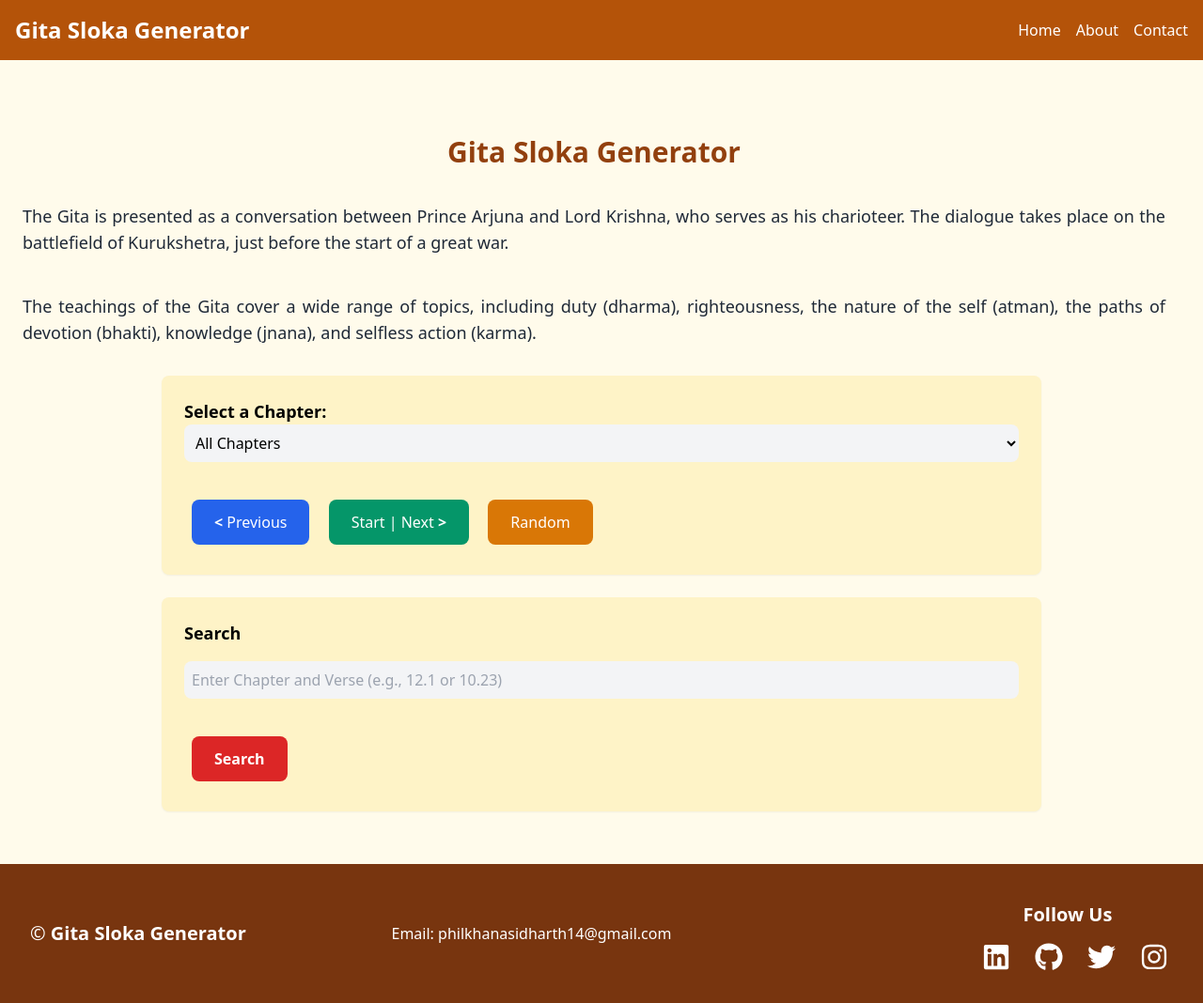
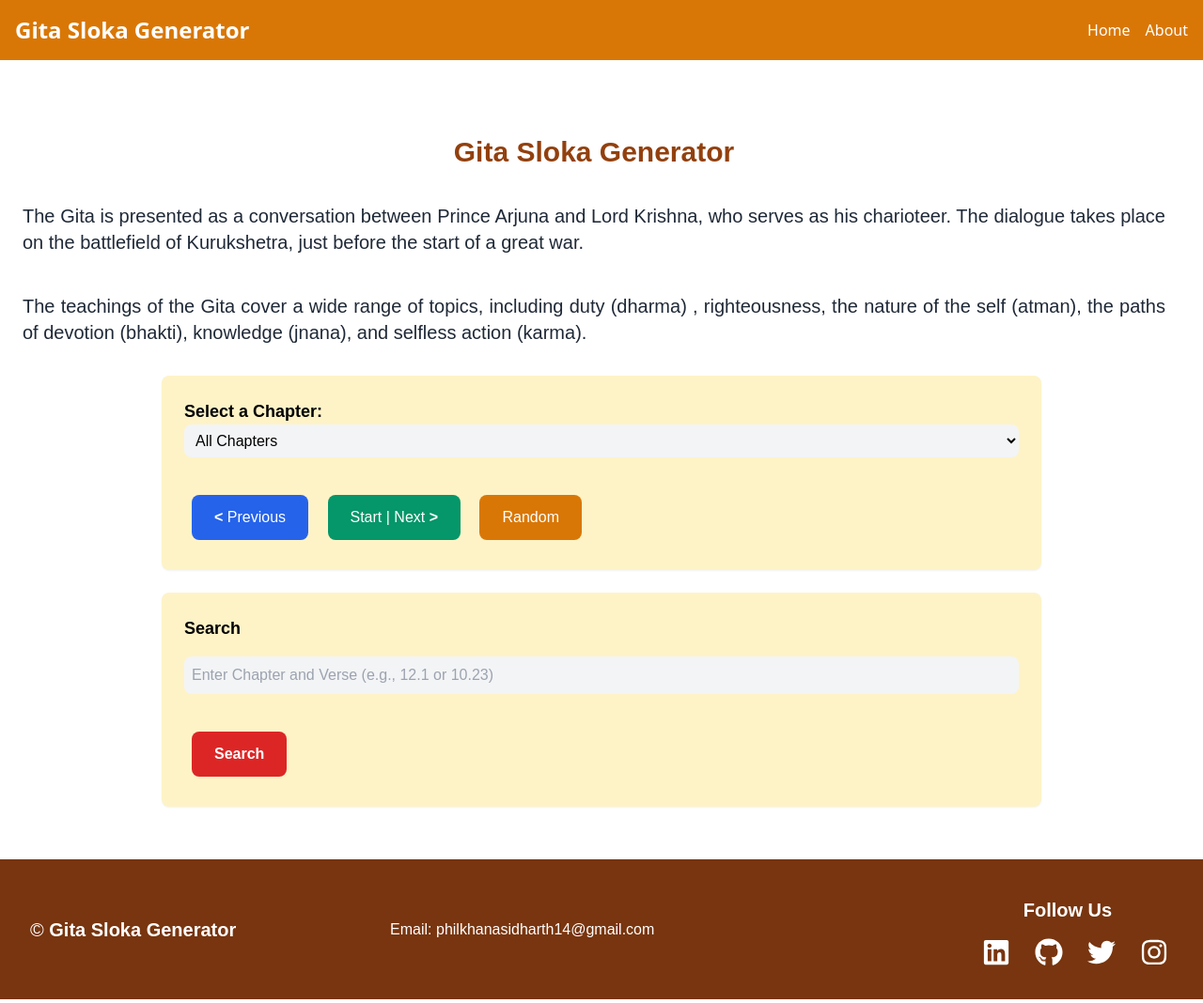
Before and after one commit to psidh/gita_generator, a plain HTML site: page index.html in a window 1280 px wide. Shown: the whole page at 94% size. Drawn offline with nearby package versions, Linux system fonts and the light colour scheme.

Commit message:
font style

```diff
--- a/index.html
+++ b/index.html
@@ -5,12 +5,26 @@
   <meta name="viewport" content="width=device-width, initial-scale=1.0">
   <link rel="icon" href="favicon.ico" type="image/x-icon">
   <title>Gita Sloka Generator</title>
+
+  <style>
+
+.font-ambit {
+    font-family: Ambit,sans-serif;
+}
+
+body {
+  font-family: 'ambit', sans-serif;
+}
+
+
+</style>
   <link rel="stylesheet" href="https://cdn.jsdelivr.net/npm/tailwindcss@2.2.16/dist/tailwind.min.css">
+
 </head>
 <body>
 
   <!-- Collapsible Navigation Bar -->
-  <nav class="bg-yellow-600 hover:bg-yellow-700 p-4">
+  <nav class="bg-yellow-600 p-4">
     <div class="container mx-auto flex items-center justify-between">
       <!-- Logo -->
       <a class="text-white text-2xl font-bold" href="index.html">Gita Sloka Generator</a>
@@ -28,7 +42,6 @@
       <div class="hidden md:flex space-x-4">
         <a class="text-white hover:text-gray-200" href="index.html">Home</a>
         <a class="text-white hover:text-gray-200" href="about.html">About</a>
-        <a class="text-white hover:text-gray-200" href="#footer">Contact</a>
       </div>
     </div>
 
@@ -36,21 +49,30 @@
     <div class="hidden md:hidden mt-4 transition-all duration-300" id="mobileMenu">
       <a class="block text-white hover:text-gray-200 py-2" href="index.html">Home</a>
       <a class="block text-white hover:text-gray-200 py-2" href="about.html">About</a>
-      <a class="block text-white hover:text-gray-200 py-2" href="#footer">Contact</a>
     </div>
   </nav>
 
   <!---------------------------------------------------------------->
 
 
-  <div class="bg-yellow-50">
+  <div class="bg-white">
     <div class="text-center sm:text-left container mx-auto flex flex-col items-center justify-center px-4 py-8 ">
-      <h1 class="mb-6 mt-6 md:mt-12 mr-4 rounded-lg p-1 text-3xl sm:static sm:mb-0 sm:pt-0 sm:text-3xl font-bold text-yellow-800 text-center  sm:w-1/2">Gita Sloka Generator</h1>
-      <h2 class="mb-6 mt-6 mr-4 rounded-lg p-2 text-lg text-justify font-light text-gray-800"> The Gita is presented as a conversation between Prince Arjuna and Lord Krishna, who serves as his charioteer. The dialogue takes place on the battlefield of Kurukshetra, just before the start of a great war.
+      <h1 class="font-ambit mb-6 mt-6 md:mt-12 mr-4 rounded-lg p-1 text-3xl sm:static sm:mb-0 sm:pt-0 sm:text-3xl font-bold text-yellow-800 text-center sm:w-1/2">Gita Sloka Generator</h1>
+
+      <h2 class="font-ambit text-bold mb-6 mt-6 mr-4 rounded-lg p-2 text-xl text-justify font-light text-gray-800">
+        <span class="font-normal">The Gita</span> is presented as a conversation between
+        <span class="font-normal"> Prince Arjuna</span> and
+        <span class="font-normal">Lord Krishna</span>, who serves as his charioteer. The dialogue takes place on the battlefield of Kurukshetra, just before the start of a great war.
       </h2>
-      <h2 class="mb-6 mr-4 rounded-lg p-2 text-lg text-justify font-light text-gray-800">The teachings of the Gita cover a wide range of topics, including duty (dharma), righteousness, the nature of the self (atman), the paths of devotion (bhakti), knowledge (jnana), and selfless action (karma).
+      <h2 class="font-ambit mb-6 mr-4 rounded-lg p-2 text-xl text-justify font-light text-gray-800">The teachings of the Gita cover a wide range of topics, including duty
+        <span class="font-normal"> (dharma) </span> ,
+        righteousness, the nature of the self
+        <span class="font-normal">  (atman)</span>, the paths of devotion
+        <span class="font-normal"> (bhakti)</span>, knowledge
+        <span class="font-normal"> (jnana)</span>, and selfless action
+        <span class="font-normal"> (karma)</span>.
       </h2>
-      <div class="rounded-lg p-6 shadow-sm md:w-3/4 bg-yellow-100">
+      <div class="font-ambit rounded-lg p-6 shadow-sm md:w-3/4 bg-yellow-100">
         <label for="chapterSelect" class="mb-4 mr-4 pb-4 text-lg font-semibold">Select a Chapter:</label>
         <select id="chapterSelect" class="mb-4 mr-4 w-full rounded-lg bg-gray-100 p-2">
           <option value="0">All Chapters</option>
@@ -73,46 +95,46 @@
           <option value="17">17. Shraddhatraya-Vibhaga Yoga</option>
           <option value="18">18. Moksha-Sanyasa Yoga</option>
         </select>
-        <p id="sloka" class="mb-4 mt-4 text-justify text-lg font-semibold italic text-gray-800">
+        <p id="sloka" class="font-ambit mb-4 mt-4 text-justify text-lg font-semibold italic text-gray-800">
           <!-- Sloka text will be dynamically inserted here -->
         </p>
-        <button id="previousBtn" class="m-2 rounded-lg bg-blue-600 hover:bg-blue-700  px-2 py-1 md:px-6 md:py-3 text-white">
+        <button id="previousBtn" class="font-ambit  m-2 rounded-lg bg-blue-600 hover:bg-blue-700  px-2 py-1 md:px-6 md:py-3 text-white">
           <b><</b> Previous</button>
 
-          <button id="nextBtn" class="m-2 rounded-lg bg-green-600 hover:bg-green-700  px-2 py-1 md:px-6 md:py-3 text-white">
+          <button id="nextBtn" class="font-ambit m-2 rounded-lg bg-green-600 hover:bg-green-700  px-2 py-1 md:px-6 md:py-3 text-white">
             Start | Next <b>></b></button>
           <button
             id="generateBtn"
-            class="m-2 rounded-lg bg-yellow-600 hover:bg-yellow-700  px-2 py-1 md:px-6 md:py-3 text-white">
+            class="font-ambit m-2 rounded-lg bg-yellow-600 hover:bg-yellow-700  px-2 py-1 md:px-6 md:py-3 text-white">
             Random</button>
  </div>
       <!-- Search Box Div -->
-      <div class="rounded-lg p-6 shadow-sm md:w-3/4 bg-yellow-100 mt-6 mb-6">
-        <label for="searchInput" class="mb-4 mt-4 pb-4 text-lg font-semibold">Search</label>
-        <input type="text" id="searchInput" class="mb-4 mt-4 w-full rounded-lg bg-gray-100 p-2" placeholder="Enter Chapter and Verse (e.g., 12.1 or 10.23)"/>
-        <p id="sloka2" class="mb-4 mt-4 text-justify text-lg font-semibold italic text-gray-800">
+      <div class="font-ambit  rounded-lg p-6 shadow-sm md:w-3/4 bg-yellow-100 mt-6 mb-6">
+        <label for="searchInput" class="font-ambit mb-4 mt-4 pb-4 text-lg font-semibold">Search</label>
+        <input type="text" id="searchInput" class="font-ambit mb-4 mt-4 w-full rounded-lg bg-gray-100 p-2" placeholder="Enter Chapter and Verse (e.g., 12.1 or 10.23)"/>
+        <p id="sloka2" class="font-ambit mb-4 mt-4 text-justify text-lg font-semibold italic text-gray-800">
           <!-- Sloka text will be dynamically inserted here -->
         </p>
-        <button id="searchBtn"class="m-2 rounded-lg bg-red-600 hover:bg-red-800  px-2 py-1 md:px-6 md:py-3 text-white font-semibold">Search</button>
+        <button id="searchBtn"class="font-ambit m-2 rounded-lg bg-red-600 hover:bg-red-800  px-2 py-1 md:px-6 md:py-3 text-white font-semibold">Search</button>
       </div>
     </div>
   </div>
 
   <!-- Footer -->
-  <footer id="footer" class="bg-yellow-900 text-white md:p-8 p-4 pt-4">
-    <div class="container mx-auto flex flex-col md:flex-row items-center justify-between">
+  <footer id="footer" class="font-ambit bg-yellow-900 text-white md:p-8 p-4 pt-4">
+    <div class="font-ambit container mx-auto flex flex-col md:flex-row items-center justify-between">
       <!-- Left section of the footer -->
-      <div class="mb-4 md:mb-0">
+      <div class="font-ambit mb-4 md:mb-0">
         <p class="md:text-xl text-2xl">© <b>Gita Sloka Generator</b></p>
       </div>
 
       <!-- Middle section of the footer -->
       <div class="mb-4 md:mb-0">
-        <a class="font-light" href="mailto:philkhanasidharth14@gmail.com">Email: philkhanasidharth14@gmail.com</p>
+        <a class="font-ambit font-light" href="mailto:philkhanasidharth14@gmail.com">Email: philkhanasidharth14@gmail.com</p>
       </div>
 
       <!-- Right section of the footer -->
-      <div class="text-center">
+      <div class="font-ambit text-center">
         <p class="text-center font-semibold text-xl mt-2 mb-2">Follow Us</p>
         <div class="flex space-x-4 justify-center items-center mt-4">
           <a class="text-white hover:text-gray-300" href="https://www.linkedin.com/in/p-sidharth/">
```
Also changed, not shown: about.html (+5 -7 lines), fonts/Ambit Regular.otf (added), fonts/Ananda Namaste Regular (1).ttf (added), 1 other file.
